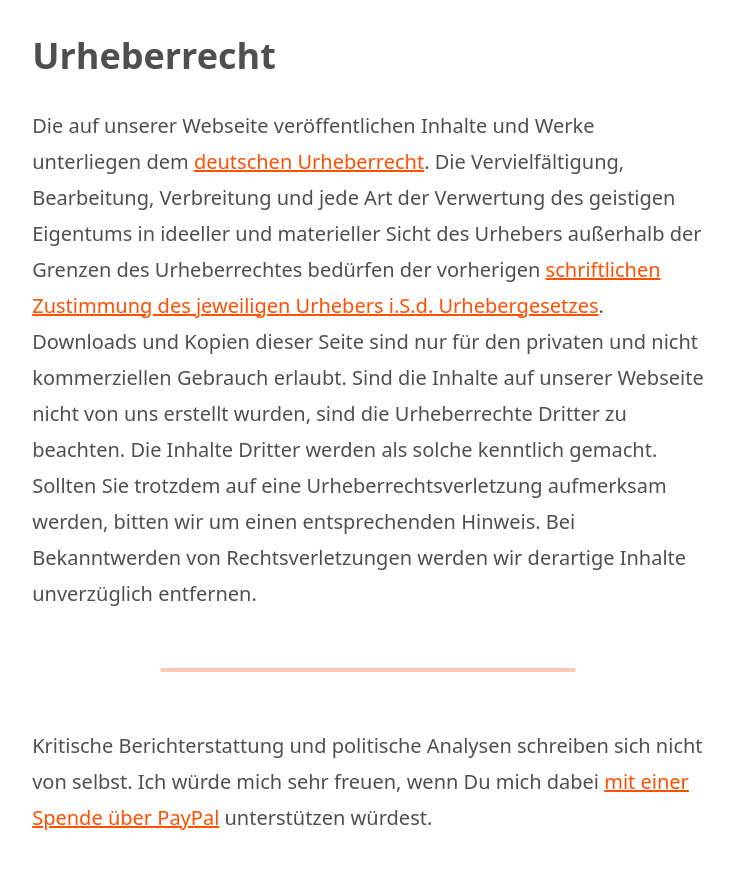
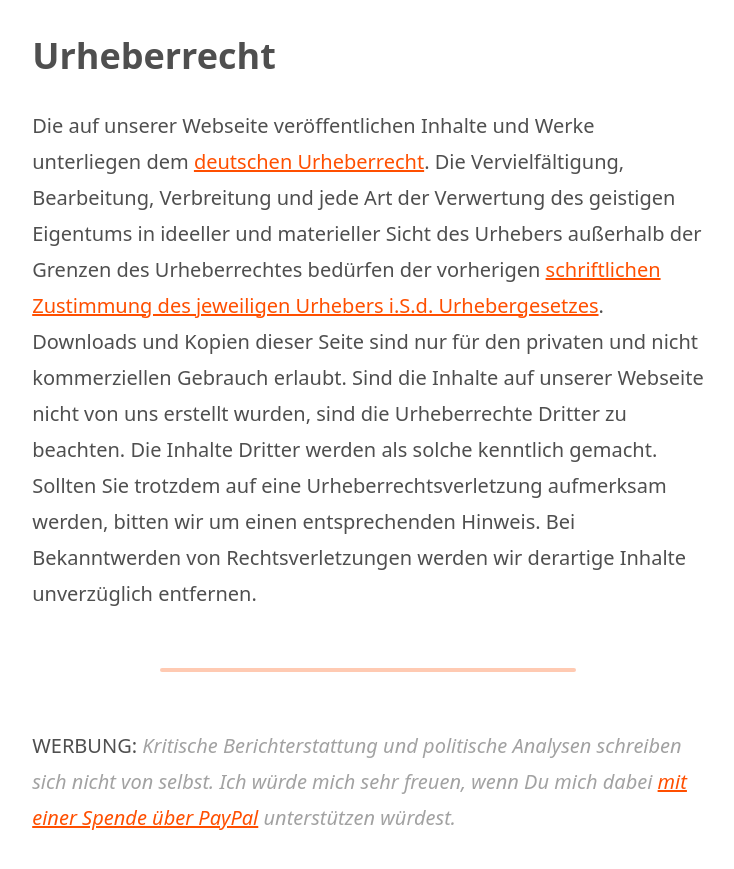
Before and after one commit to trutzonline/trutzonline.github.io, a Jekyll site: the page built from impressum.md, in a window 1280 px wide and 900 px high, scrolled down 2280 px. Shown: the top 869 px of the window, without its empty margins (272-1006 px from the left). Built offline with Jekyll 4.4.1, drawn with Linux system fonts in a browser that asks for light colours.

Commit message:
fix: PayPal Link korrekt formatiert

```diff
--- a/_layouts/post.html
+++ b/_layouts/post.html
@@ -20,8 +20,8 @@ layout: default
         {% endif %}
     </p>
 
-    <p>
-        <it>Kritische Berichterstattung und politische Analysen schreiben sich nicht von selbst.
+    <p> WERBUNG:
+        <it class="text-trutzonline-gray italic">Kritische Berichterstattung und politische Analysen schreiben sich nicht von selbst.
         Ich würde mich sehr freuen, wenn Du mich dabei
             <a href="https://www.paypal.com/paypalme/trutzonline">mit einer Spende über PayPal</a>
         unterstützen würdest.</it>
```
